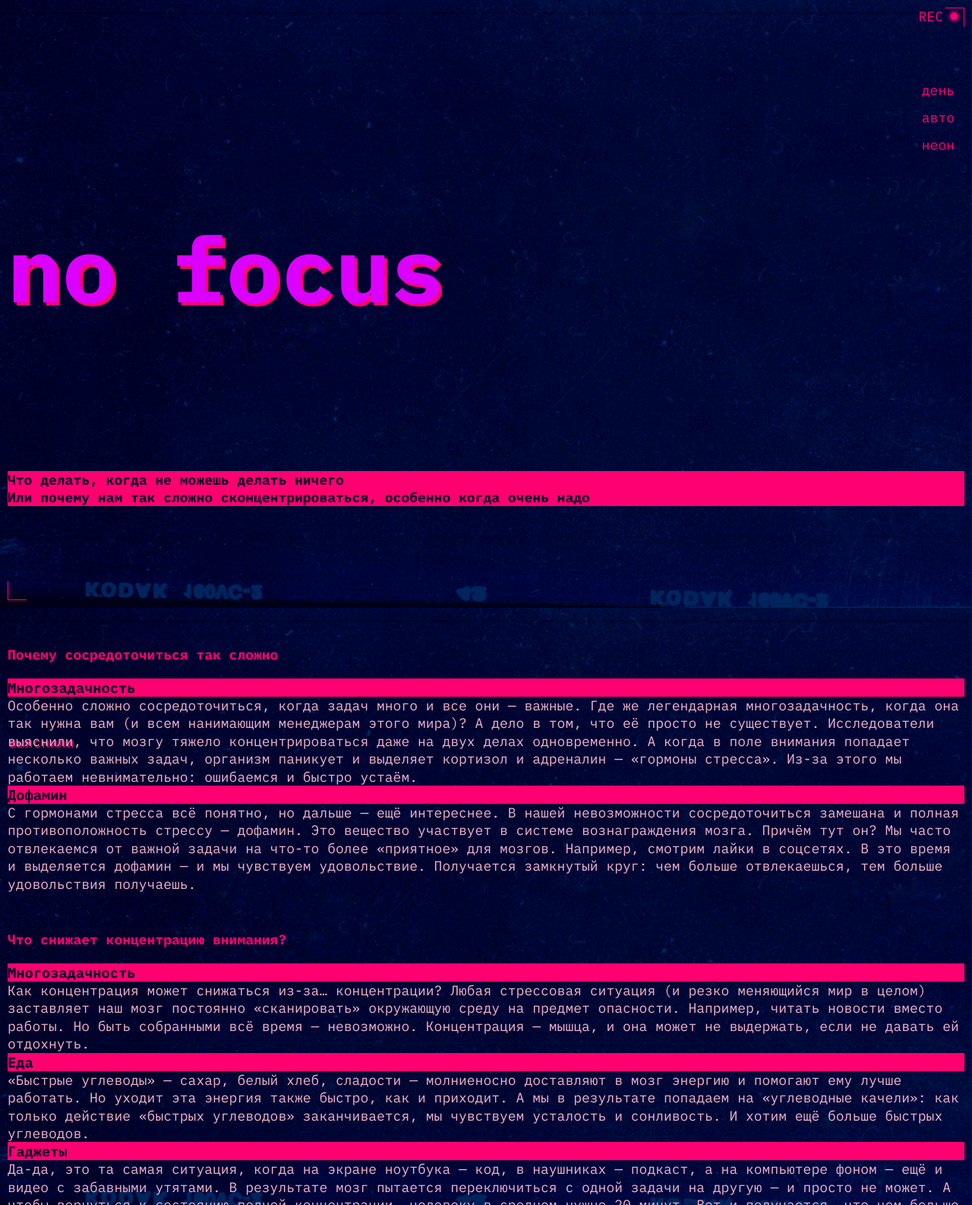
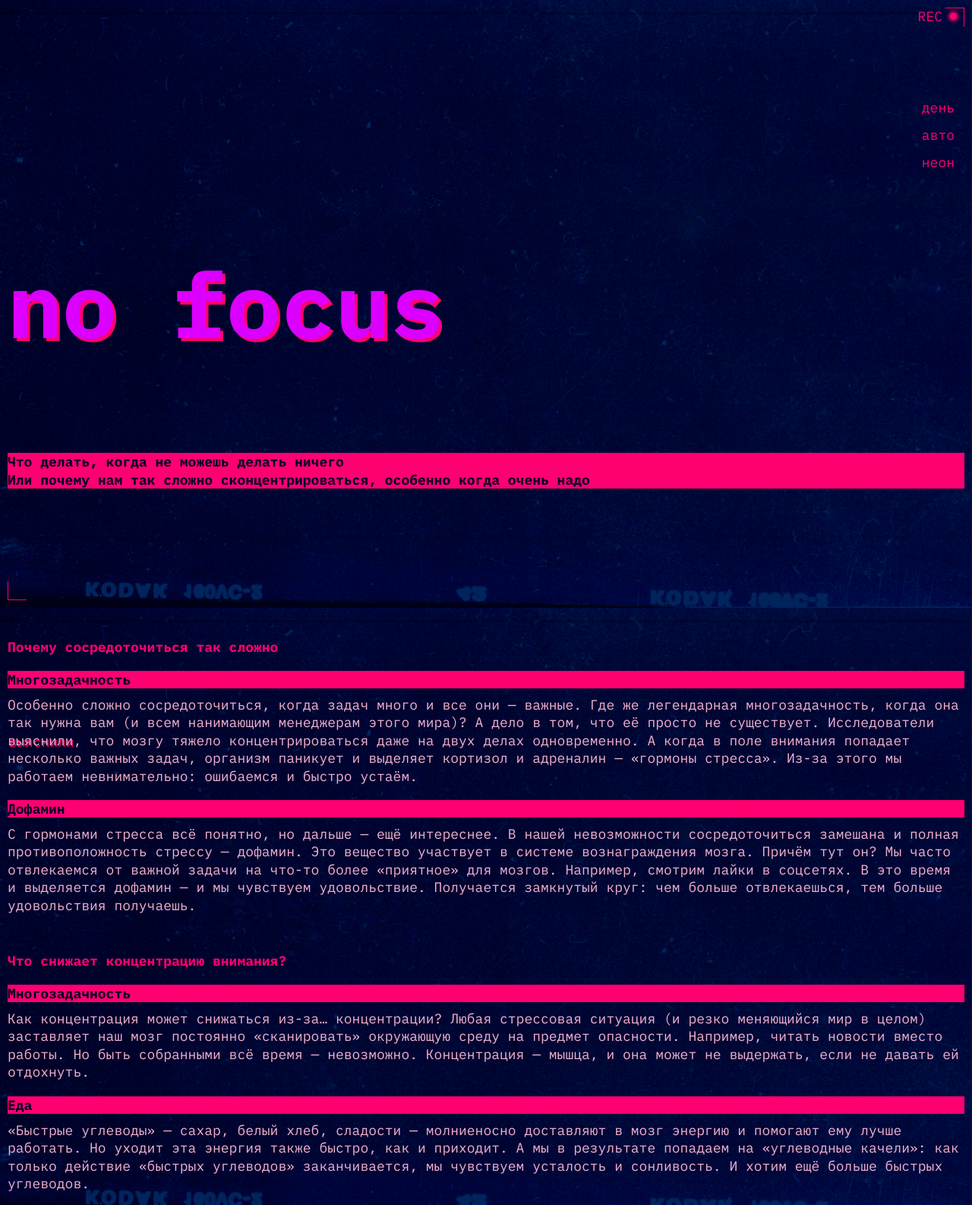
Before and after one commit to Irina-fmn/slozhno-sosredotochitsya-fd, a plain HTML site: page index.html in a window 1280 px wide. Shown: the top 1586 px of the page at 76% size. Drawn offline with Linux system fonts and the light colour scheme.

Commit message:
small size

```diff
--- a/index.html
+++ b/index.html
@@ -169,7 +169,7 @@
               городских пейзажей она наоборот понижается. Можно совместить
               прогулку с физическими упражнениями или бегом — так в мозг
               поступит ещё больше кислорода и он будет лучше работать. Но и
-              простая двадцатиминутная прогулка — тоже отличный вариант. показал
+              простая двадцатиминутная прогулка — тоже отличный вариант.
             </p>
           </article>
           <article class="card">
@@ -193,7 +193,7 @@
         </div>
       </section>
       <section class="content__section">
-        <article class="section__article">
+        <article class="card">
           <h3 class="card__title title-decor">А можно в картинках?</h3>
           <ul class="article__gallery">
             <li class="gallery_nature">
--- a/styles/style.css
+++ b/styles/style.css
@@ -9,15 +9,17 @@
   background-attachment: fixed;
   background-repeat: no-repeat;
   font-family: "IBM Plex Mono", sans-serif;
-  padding: 10px;
+  padding: 0 10px;
 }
+
+/* Заголовок */
 
 .header {
   height: 100vh;
   min-height: 668px;
   display: grid;
   grid-template-rows: 1fr min-content 1fr;
-  padding-bottom: 20px;
+  padding: 10px 0;
 }
 
 .decorated-zone {
@@ -27,7 +29,7 @@
 .decorated-zone::before {
   content: "";
   position: absolute;
-  top: 0;
+  top: 10px;
   right: 0;
   width: 25px;
   height: 25px;
@@ -38,7 +40,7 @@
 .decorated-zone::after {
   content: "";
   position: absolute;
-  bottom: 20px;
+  bottom: 10px;
   left: 0;
   width: 25px;
   height: 25px;
@@ -51,8 +53,8 @@
   text-transform: uppercase;
   font-size: 18px;
   position: absolute;
-  right: 9px;
-  top: 0;
+  right: 10px;
+  top: 10px;
   display: flex;
   align-items: center;
   gap: 10px;
@@ -88,14 +90,22 @@
   padding: 2px 13px 6px 13px;
 }
 
+.header__theme-menu-button:active {
+  outline: 1px solid var(--accent-color);
+}
+
 .header__theme-menu-button:hover {
-  outline: 1px solid var(--accent-color);
+  outline: 1px solid var(--accent-ghost-color);
+}
+
+.header__theme-menu-button:focus-visible {
+  outline: none;
+  border-bottom: 1px solid var(--accent-color);
 }
 
 .title {
   font-size: clamp(7.25rem, 7.0115rem + 1.0178vw, 7.5rem);
   color: var(--logo-color);
-  height: 192px;
   line-height: 82.5%;
 }
 
@@ -115,10 +125,12 @@
   color: var(--title-color);
 }
 
+/* Контент */
+
 .content {
   display: grid;
   gap: 50px;
-  margin: 40px 0;
+  margin-top: 40px;
 }
 
 .content__section {
@@ -133,29 +145,57 @@
   font-weight: bold;
 }
 
+.section__cards {
+  display: flex;
+  flex-direction: column;
+  gap: 20px;
+}
+
+.card {
+  display: flex;
+  flex-direction: column;
+  gap: 10px;
+}
+
+.card__title {
+  font-size: 18px;
+}
+
 .card__text {
-  color: #f1b2ce;
+  color: var(--base-color);
   font-weight: normal;
   font-size: 18px;
   line-height: 23.4px;
 }
 
 .card__subtitle {
+  font-size: 18px;
   font-weight: normal;
 }
 
 .section__link {
   text-shadow: 1.5px 1.5px 0 var(--accent-color);
   text-decoration: none;
+  position: relative;
 }
 
 .section__link:hover {
-  /* border-bottom: 1px solid var(--text-color); */
-  text-decoration: underline;
+  text-decoration: none;
+}
+
+.section__link:hover::after {
+  text-decoration: none;
+  content: "";
+  position: absolute;
+  width: 100%;
+  height: 1px;
+  bottom: 0;
+  left: 0;
+  background-color: var(--base-color);
 }
 
 .section__link:focus-visible {
-  outline: 1px solid var(--text-color);
+  outline: 1px solid var(--base-color);
 }
 
 .article__gallery {
@@ -173,6 +213,7 @@
 .footer {
   height: 100vh;
   min-height: 668px;
+  margin-top: 40px;
   display: flex;
   justify-content: center;
   align-items: center;
--- a/styles/variables.css
+++ b/styles/variables.css
@@ -3,10 +3,11 @@
   и их переопределение под различные устройства
 */
 :root {
-  --bg-image: url('/images/cover-image-dark.png');
+  --bg-image: url("/images/cover-image-dark.png");
   --bg-color: #000028;
   --logo-color: #db00ff;
-  --accent-color: #FF0070;
-  --text-color: #F1B2CE;
+  --accent-color: #ff0070;
+  --accent-ghost-color: #ff007066;
+  --base-color: #f1b2ce;
   --title-color: #000028;
 }
```
